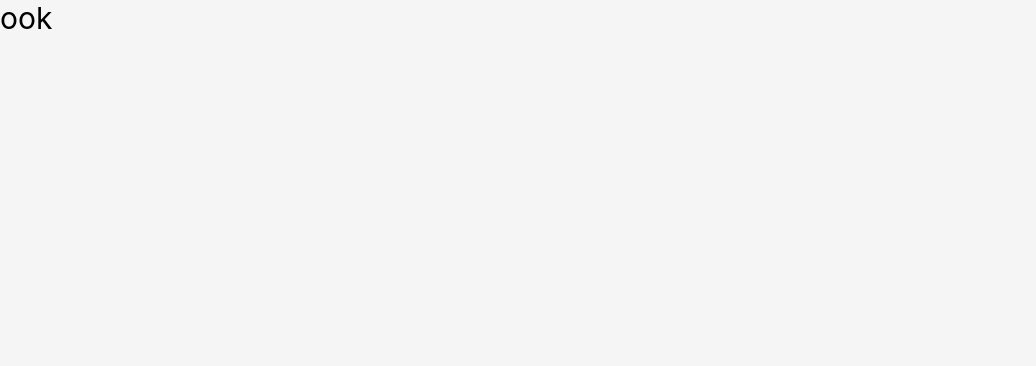
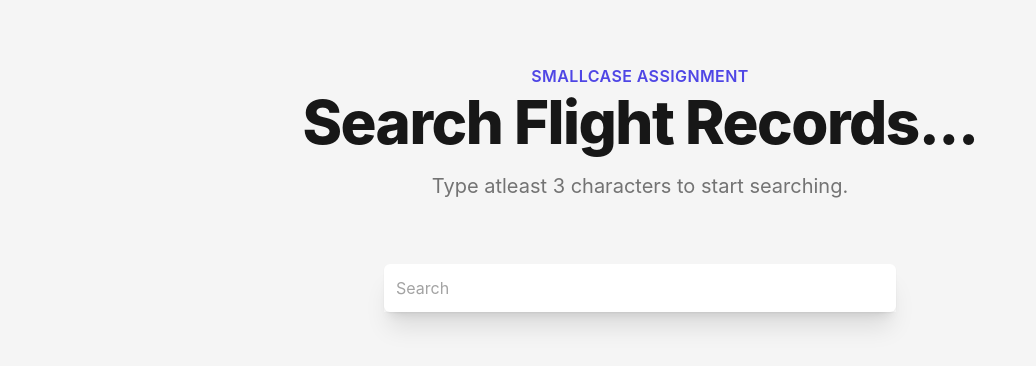
Before and after one commit to OmkarK45/smallcase-assignment, a React (Vite) app: page / in a window 1280 px wide. Shown: the top 366 px of the page, without its empty margins (0-1036 px from the left). Built offline with nearby package versions, Linux system fonts and the light colour scheme; no server answers; a web font is replaced by a local one.

Commit message:
feat: added debounced search api calls
* This is a work in progress

* Bound to refactoring

```diff
--- a/src/App.tsx
+++ b/src/App.tsx
@@ -1,5 +1,55 @@
+import { useEffect, useState } from 'react'
+import { Hero } from './components/Hero'
+import { useDebounce } from './hooks/useDebounce'
+import { apiService } from './lib/api-service'
+
 function App() {
-	return <div className="text-3xl">ook</div>
+	const [data, setData] = useState()
+	const [searchQuery, setSearchQuery] = useState<string>('')
+	const debouncedValue = useDebounce<string>(searchQuery, 300)
+
+	useEffect(() => {
+		async function callAPI() {
+			if (debouncedValue !== '' && debouncedValue.length >= 3) {
+				const response = await apiService.get(
+					`/search?q=${debouncedValue}&from=0&size=10`
+				)
+				if (response.status === 200) {
+					setData(response.data)
+				}
+			}
+		}
+		callAPI()
+	}, [debouncedValue])
+
+	async function handleInputChange(e: React.ChangeEvent<HTMLInputElement>) {
+		const value = e.target.value
+		setSearchQuery(value)
+	}
+
+	return (
+		<div className="min-h-screen max-w-7xl mx-auto bg-gray-100 dark:bg-gray-900">
+			<Hero />
+
+			<div className="max-w-lg mx-auto">
+				<div className="relative flex items-center shadow-xl">
+					<input
+						type="text"
+						name="search"
+						id="search"
+						onChange={handleInputChange}
+						value={searchQuery}
+						placeholder="Search"
+						required
+						className="shadow-sm focus:ring-indigo-500 py-3 px-3 focus:border-indigo-500 block w-full pr-12  border-gray-300 rounded-md"
+					/>
+				</div>
+			</div>
+			<pre>
+				<code>{JSON.stringify((data as any)?.results?.length, null, 2)}</code>
+			</pre>
+		</div>
+	)
 }
 
 export default App
```
